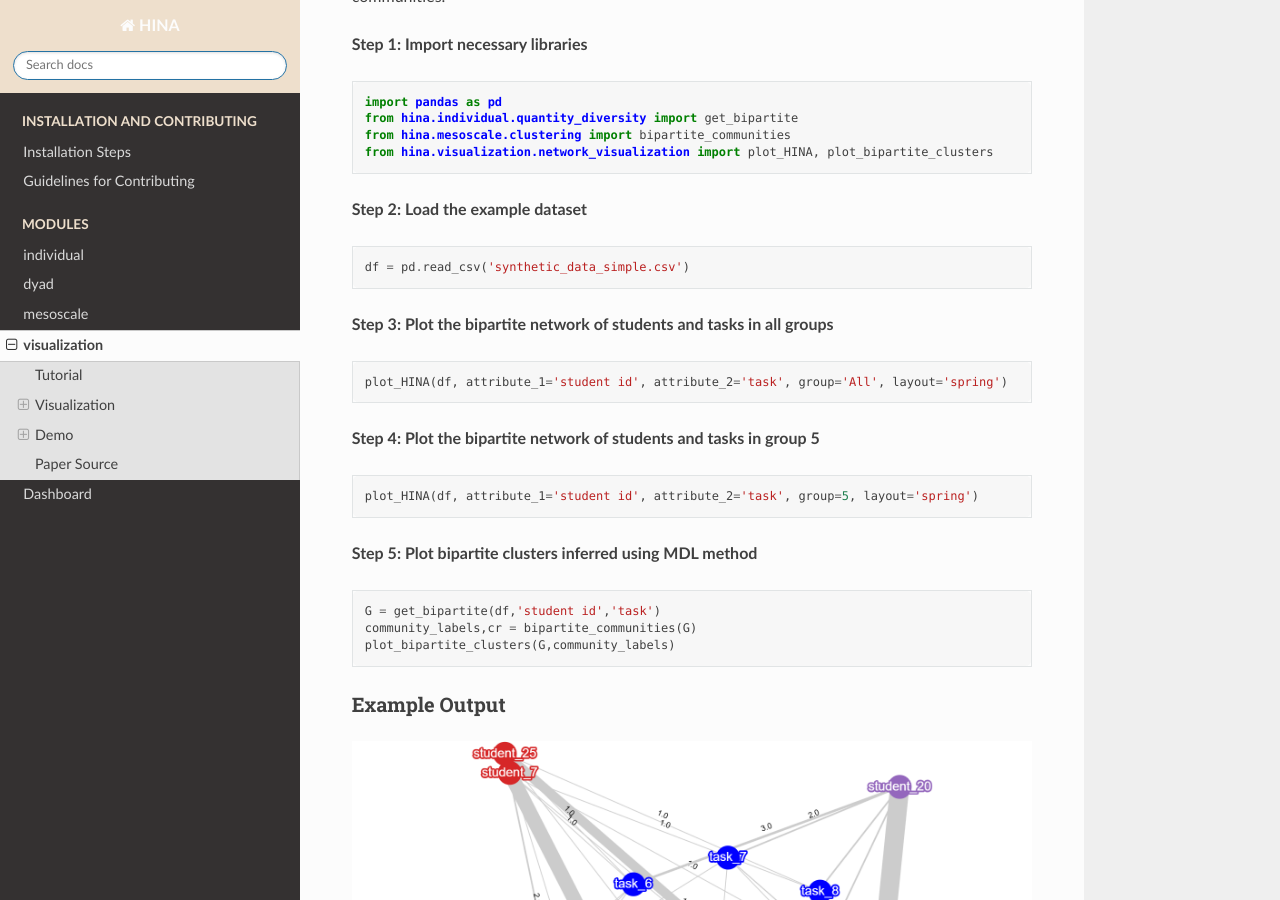
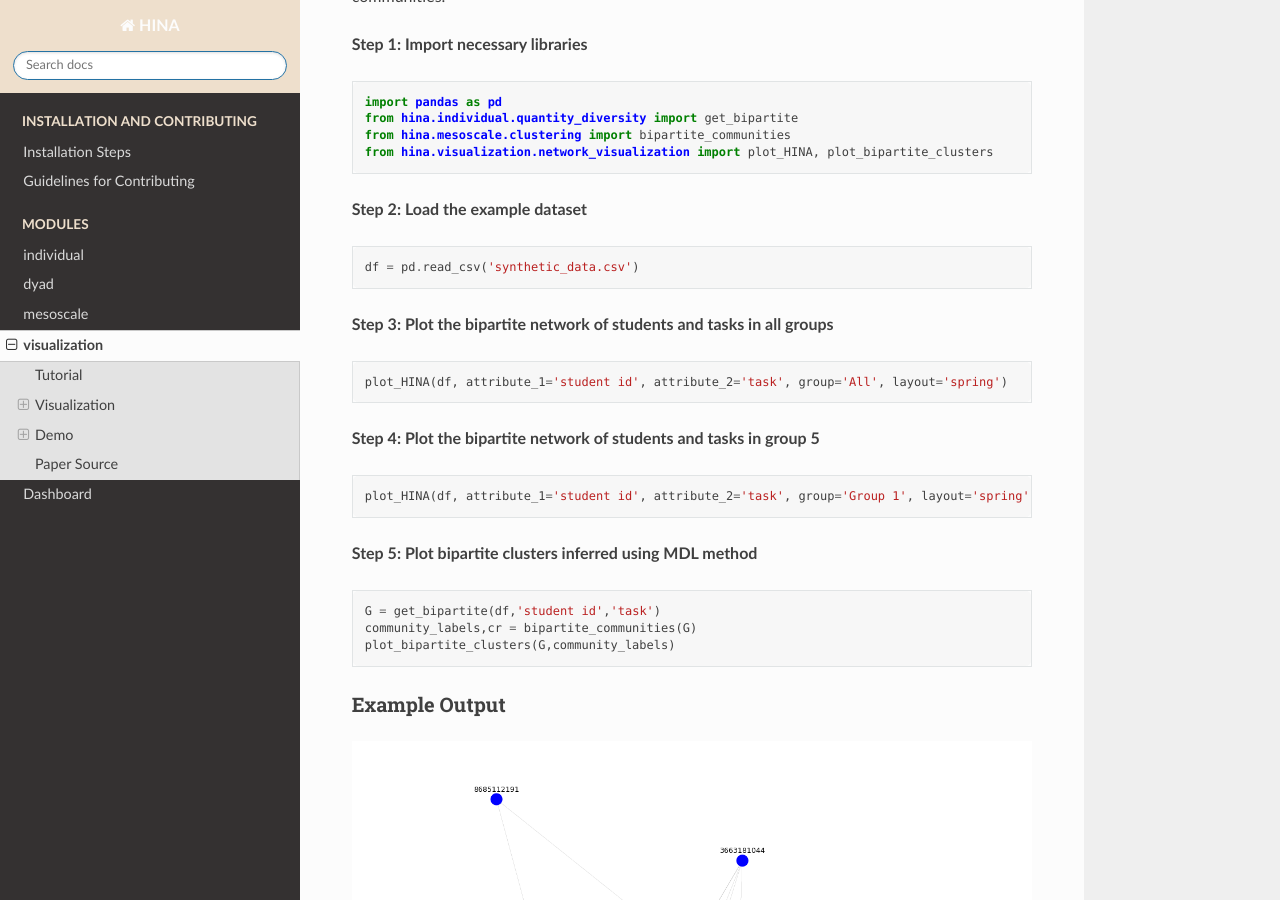
Before and after one commit to etShaw-zh/HINA, a Sphinx documentation site: the page built from Documentation/Modules/visualization.rst, in a window 1280 px wide and 900 px high, scrolled down 2707 px. Built offline with Sphinx 7.4.7 and the Read the Docs theme 3.1.0, drawn with Linux system fonts in a browser that asks for light colours; formulas are drawn with MathJax 3.

Commit message:
updates on the documentation

```diff
--- a/Documentation/Modules/visualization.rst
+++ b/Documentation/Modules/visualization.rst
@@ -135,7 +135,7 @@
 
 .. code-block:: python
 
-    df = pd.read_csv('synthetic_data_simple.csv')
+    df = pd.read_csv('synthetic_data.csv')
 
 **Step 3: Plot the bipartite network of students and tasks in all groups**
 
@@ -147,7 +147,7 @@
 
 .. code-block:: python
 
-    plot_HINA(df, attribute_1='student id', attribute_2='task', group=5, layout='spring')
+    plot_HINA(df, attribute_1='student id', attribute_2='task', group='Group 1', layout='spring')
 
 **Step 5: Plot bipartite clusters inferred using MDL method**
 
@@ -159,6 +159,13 @@
 
 Example Output
 --------------
+.. image:: Figures/visualization_demo_1.png
+   :alt: visualization Demo
+   :align: center
+
+.. image:: Figures/visualization_demo_2.png
+   :alt: visualization Demo
+   :align: center
 
 .. image:: Figures/visualization_demo.png
    :alt: visualization Demo
```
Also changed, not shown: Documentation/Modules/mesoscale.rst (+6 -6 lines), Documentation/Modules/Figures/visualization_demo_1.png (added), Documentation/Modules/Figures/visualization_demo_2.png (added).
